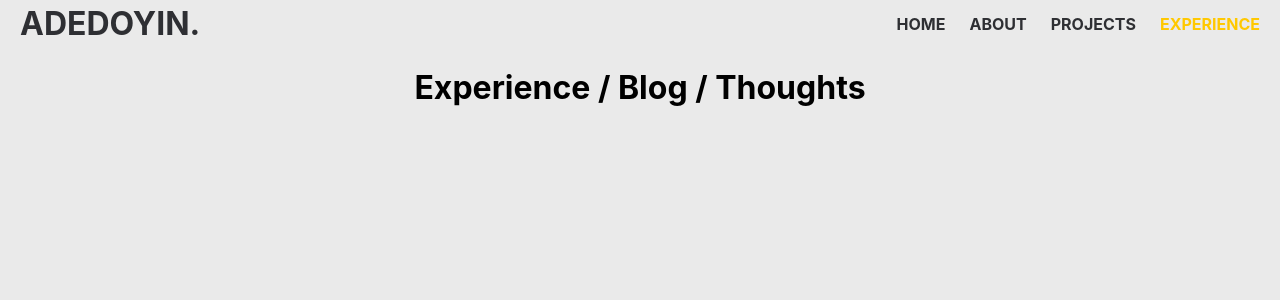
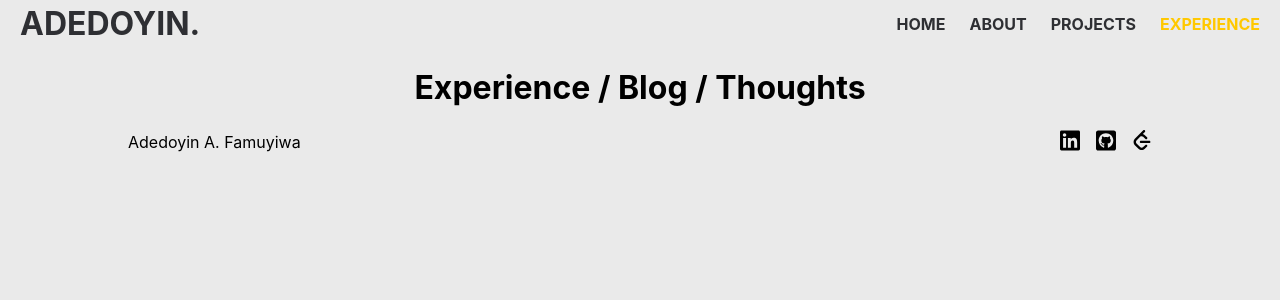
Before and after one commit to doyxn/doyxn.github.io, a React (Create React App) app: page /pages/Experience in a window 1280 px wide. Shown: the top 300 px of the page. Built offline with nearby package versions, Linux system fonts and the light colour scheme.

Commit message:
completed footer

```diff
--- a/src/App.js
+++ b/src/App.js
@@ -1,4 +1,5 @@
 import Navbar from "./components/Navbar"
+import Footer from "./components/Footer"
 import Home from "./components/pages/Home"
 import About from "./components/pages/About"
 import Projects from "./components/pages/Projects"
@@ -34,6 +35,7 @@ function App() {
           <Route  path="/pages/Experience" element={ <Experience />} />
         </Routes>
       </div>
+      <Footer />
     </>
   )
 }
--- /dev/null
+++ b/src/components/Footer.js
@@ -0,0 +1,24 @@
+import linkedinIcon from "./images/icons/linkedin.svg"
+import githubIcon from "./images/icons/github-square.svg"
+import leetcodeIcon from "./images/icons/leetcode.svg"
+import "../stylesheets/App.css"
+
+export default function Footer() {
+
+    return (
+        <div className = "footer-container">
+            <p>Adedoyin A. Famuyiwa</p>
+            <div className = "footer-icons">
+                <a href="https://linkedin.com/in/aafamuyi" target="_blank" rel="noreferrer">
+                    <img src={linkedinIcon} alt="linkedin"/>
+                </a>
+                <a href="https://github.com/doyxn" target="_blank" rel="noreferrer">
+                    <img src={githubIcon} alt="GitHub"/>
+                </a>
+                <a href="https://leetcode.com/doyxn" target="_blank" rel="noreferrer">
+                    <img src={leetcodeIcon} alt="LeetCode"/>
+                </a>
+            </div>
+        </div>
+    );
+}
--- a/src/components/pages/About.js
+++ b/src/components/pages/About.js
@@ -1,6 +1,4 @@
 import profileImage from "../images/1700146765465.jpg"
-import socialIcon_GitHub from "../images/icons/github-mark.png"
-
 export default function About() {
     return (
         <div className="App">
@@ -22,10 +20,6 @@ export default function About() {
                     <img src={profileImage} alt="Profile" />
                 </div>
 
-                <div className="social-icons">
-                    <img src={socialIcon_GitHub} alt="GitHub"/>
-                </div>
-
                 </div>
 
           </header>
--- a/src/stylesheets/App.css
+++ b/src/stylesheets/App.css
@@ -151,3 +151,25 @@ a {
   text-decoration: none;
   font-weight: bold;
 }
+
+.footer-container {
+  display: flex;
+  align-items: center;
+  justify-content: space-between;
+  padding: 0  8rem;
+}
+
+.footer-text {
+
+}
+
+.footer-icons {
+  display: flex;
+  align-items: center;
+}
+
+.footer-icons img{
+  width: 20px;
+  height: auto;
+  margin-left: 1rem;
+}
```
Also changed, not shown: src/components/images/icons/github-mark.png (deleted), src/components/images/icons/leetcode.svg (added).
